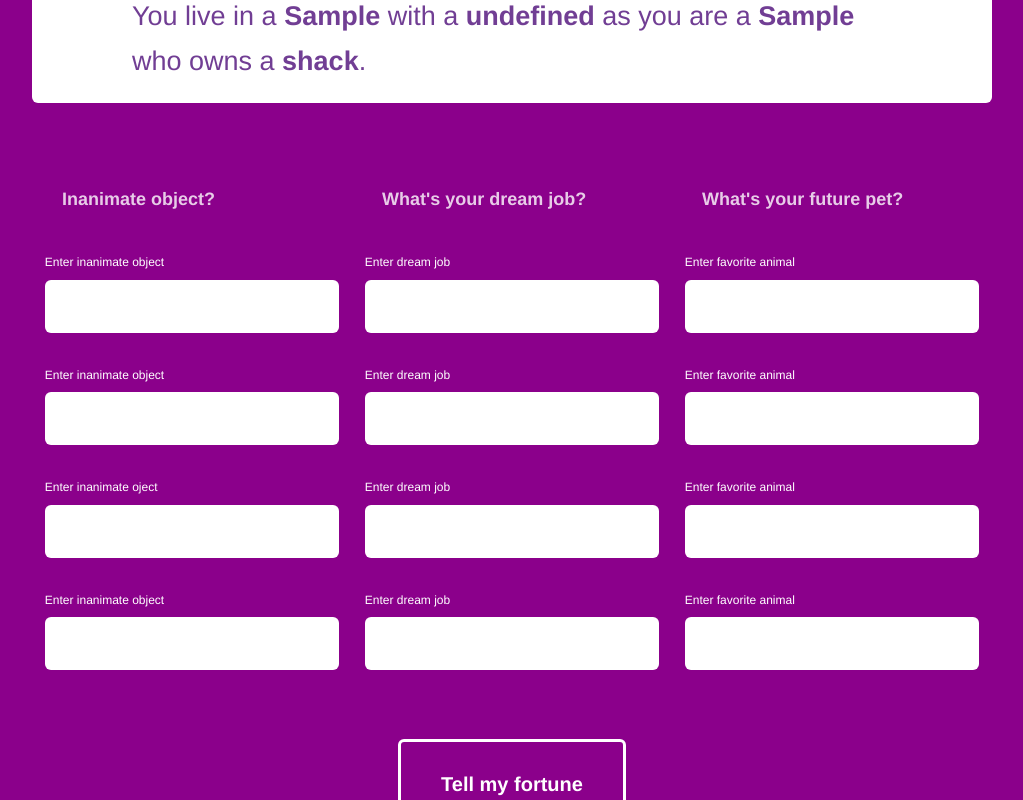
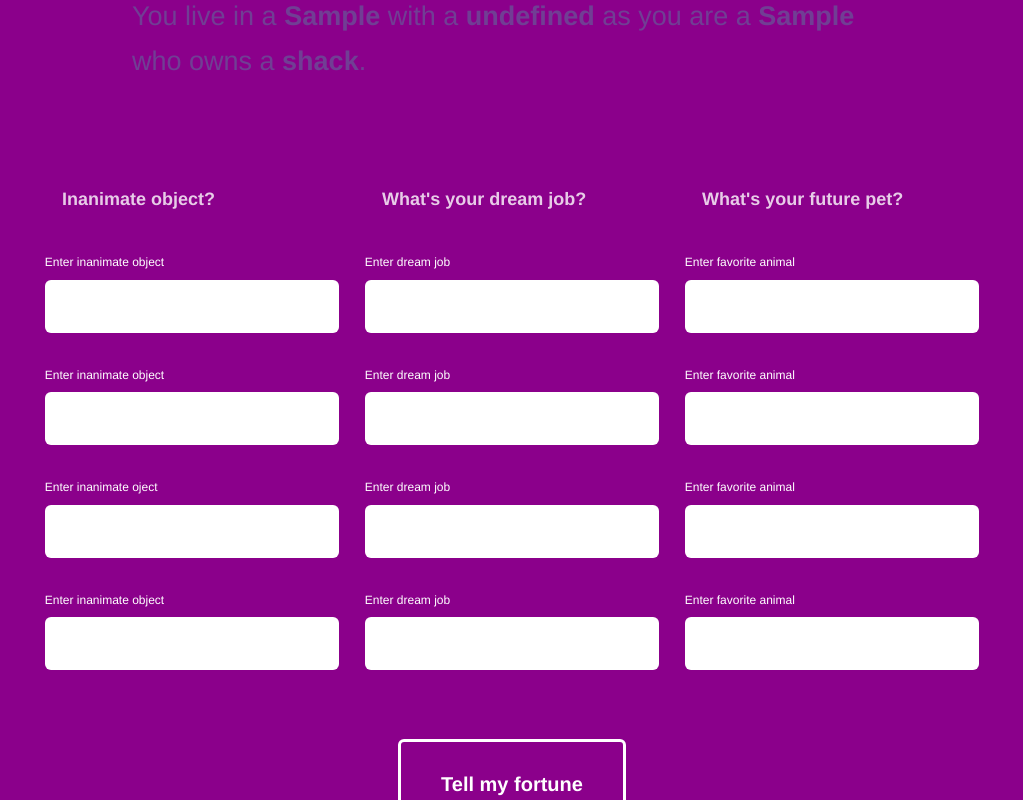
Before and after one commit to JavierGonzo78/MASH-game-Fall2021, a plain HTML site: page index.html in a window 1280 px wide. Both pictures are taken after typing "Sample", "Sample", "Sample", "Sample", "Sample", "Sample" into the empty fields and a click on the button "Tell my fortune". Shown: the part 550-1350 px from the top of the page, without its empty margins (128-1151 px from the left). Drawn offline with Linux system fonts and the light colour scheme; files whose address does not match are found by name.

Commit message:
Update style.css
new color

```diff
--- a/css/style.css
+++ b/css/style.css
@@ -90,7 +90,7 @@ h1 {
 /* Answer Div */
 #answers {
   margin: 60px 0;
-  background: #fff;
+  background: #darkmagenta;
   border-radius: 6px;
   color: #713e94;
   transition: 1s linear;
```
